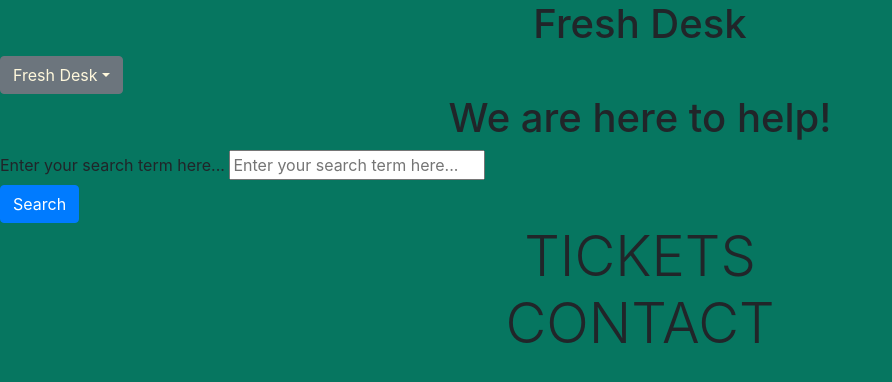
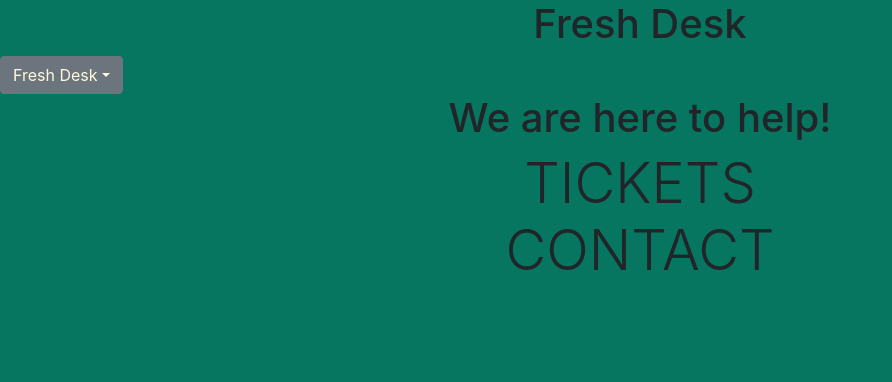
Before and after one commit to manasmitapk/fresh_desk_clone, a plain HTML site: page index.html in a window 1280 px wide. Shown: the whole page, without its empty margins (0-892 px from the left). Drawn offline with nearby package versions, Linux system fonts and the light colour scheme; no server answers.

Commit message:
initial code

```diff
--- a/index.html
+++ b/index.html
@@ -49,19 +49,6 @@
 
     <div>
         <h1 class="h1"> We are here to help! </h1>
-        <div>
-          <label class="search-bar">Enter your search term here...</label>
-              <input placeholder="Enter your search term here..." type="text">
-          </div>
-          <div class="hc-search-button">
-              <button class="btn btn-primary" type="submit" autocomplete="off">
-
-                  <span class="hide-in-mobile">
-                      Search
-                  </span>
-              </button>
-          </div>
-
 
       </div>
       <script src="script.js"></script>
--- a/style.css
+++ b/style.css
@@ -7,5 +7,5 @@
 }
 
 .search-bar{
-    text-align: center;
+    justify-content: center;
 }
```
